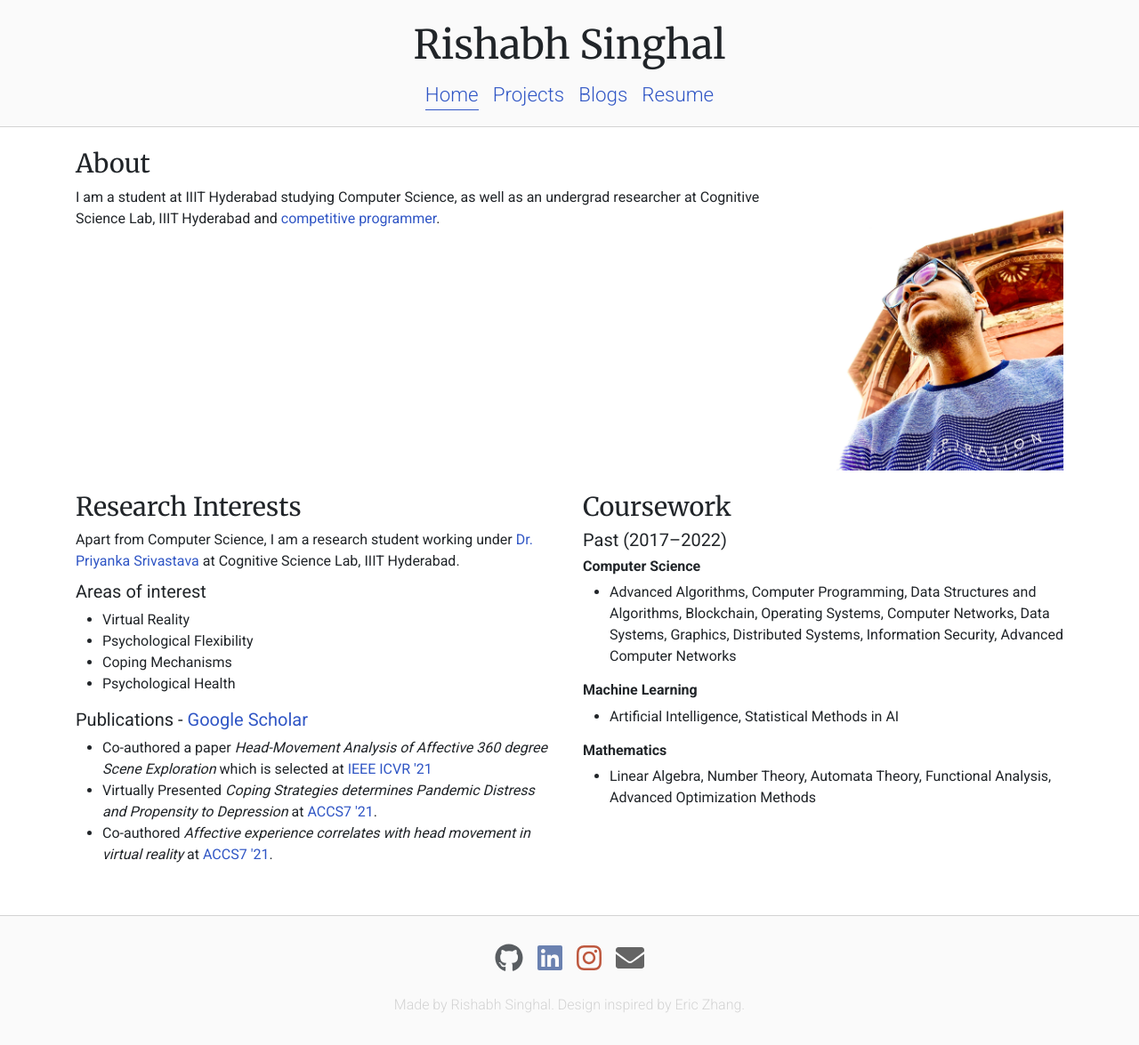
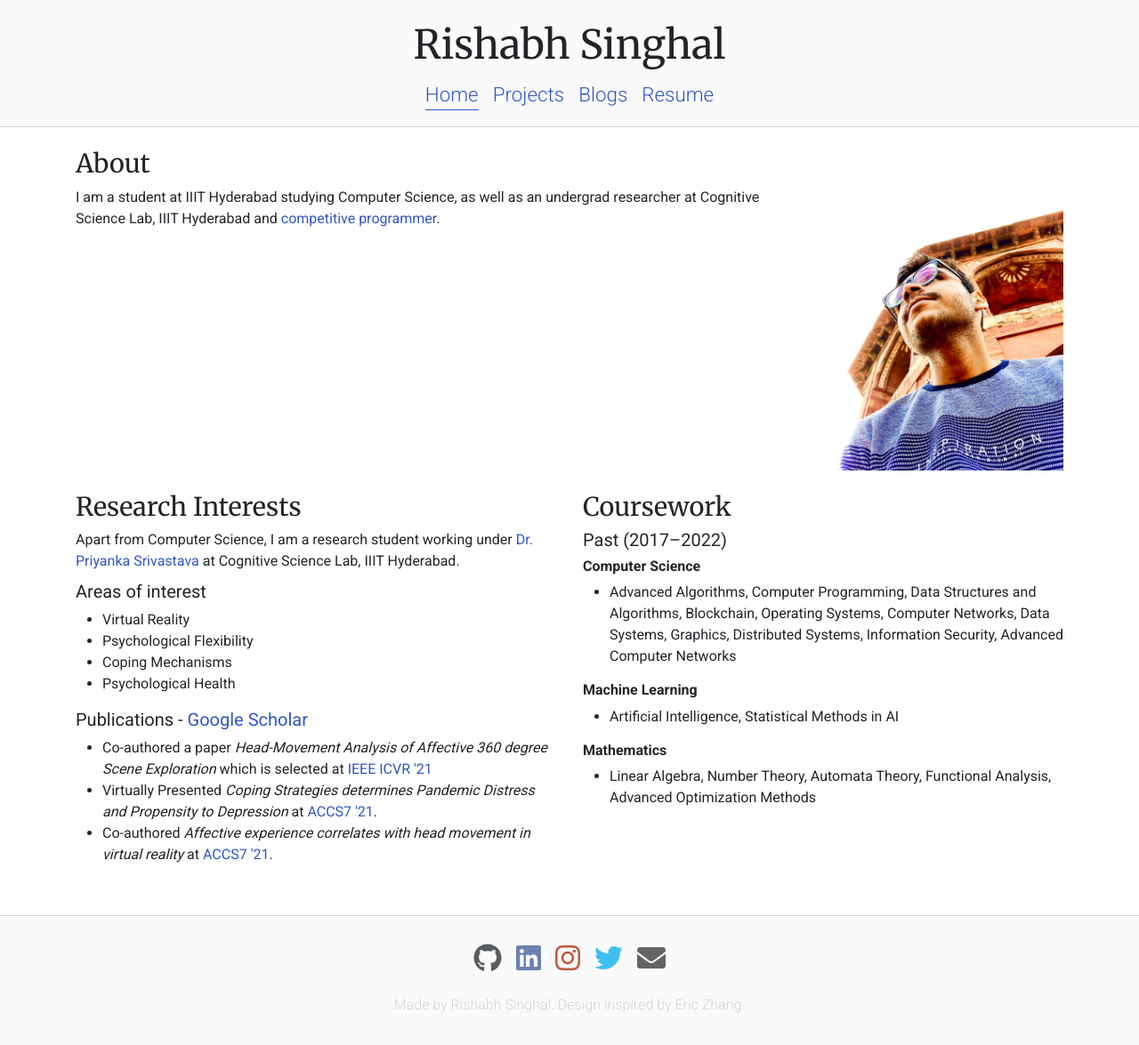
Before and after one commit to rish-singhal/rish-singhal.github.io, a Jekyll site: the page built from pages/index.html, in a window 1280 px wide. Shown: the whole page at 89% size. Built offline with Jekyll 4.4.1, drawn with Linux system fonts in a browser that asks for light colours; nearby versions of some CDN libraries.

Commit message:
Update Social Media links

```diff
--- a/_data/links.yml
+++ b/_data/links.yml
@@ -27,6 +27,11 @@ social:
     icon: fab fa-instagram
     color: "#aa2200"
 
+  - name: Twitter
+    href: https://twitter.com/rishsinghal1
+    icon: fab fa-twitter
+    color: "#00acee"
+
   - name: Mail
     href: mailto:rishabh.singhal@research.iiit.acin
     icon: fas fa-envelope
```
